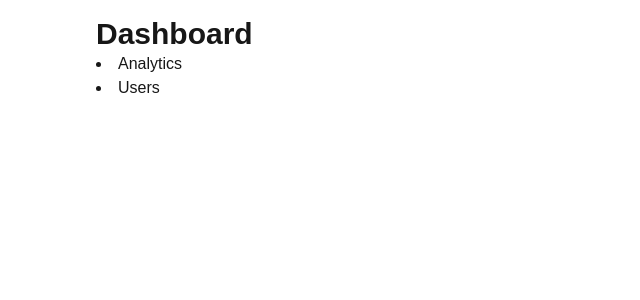
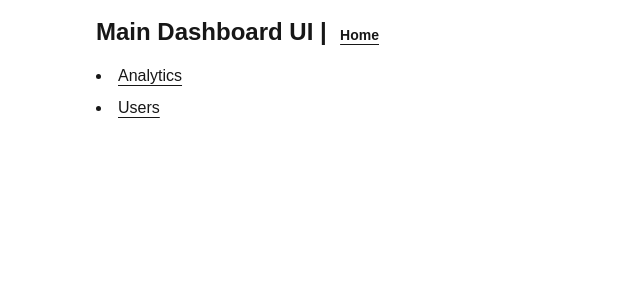
Before and after one commit to KwabSA/next15-app-dev, a Next.js app: page /dashboard in a window 1280 px wide. Shown: the top 300 px of the page, without its empty margins (0-640 px from the left). Built offline with nearby package versions, Linux system fonts and the light colour scheme.

Commit message:
Implemented Route Grouping

```diff
--- /dev/null
+++ b/app/(dashboard)/dashboard/page.tsx
@@ -0,0 +1,34 @@
+import Link from "next/link";
+
+const DashboardPage = () => {
+  return (
+    <>
+      <h1 className="text-2xl font-bold">
+        Main Dashboard UI {"|"} &nbsp;
+        <Link href={"/"} className="text-sm underline underline-offset-4">
+          Home
+        </Link>{" "}
+      </h1>
+      <div className="space-y-2 mt-4">
+        <li>
+          <Link
+            href={"/dashboard/analytics"}
+            className="underline underline-offset-4"
+          >
+            Analytics
+          </Link>
+        </li>
+        <li>
+          <Link
+            href={"/dashboard/users"}
+            className="underline underline-offset-4"
+          >
+            Users
+          </Link>
+        </li>
+      </div>
+    </>
+  );
+};
+
+export default DashboardPage;
--- a/app/dashboard/users/[id]/page.tsx
+++ b/app/(dashboard)/dashboard/users/[id]/page.tsx
@@ -3,6 +3,7 @@ import React from "react";
 
 const UserProfile = ({ params }: { params: { id: string } }) => {
   const { id } = params;
+  // params.id;
   return (
     <>
       <div className="text-3xl font-bold border-b-2 mb-4">User Details</div>
--- a/app/dashboard/users/page.tsx
+++ b/app/(dashboard)/dashboard/users/page.tsx
@@ -14,7 +14,7 @@ const UsersPage = () => {
         </span>
       </div>
 
-      <ul className="mt-8">
+      <ul className="mt-8 space-y-2">
         <li>
           <Link href={"/dashboard/users/1"}>User 1</Link>
         </li>
--- /dev/null
+++ b/app/(dashboard)/layout.tsx
@@ -0,0 +1,12 @@
+import Link from "next/link";
+import React from "react";
+
+const Layout = ({ children }: { children: React.ReactNode }) => {
+  return (
+    <>
+      <div>{children}</div>
+    </>
+  );
+};
+
+export default Layout;
--- a/app/about/page.tsx
+++ b/app/(root)/about/page.tsx
@@ -1,5 +1,5 @@
 const About = () => {
-  return <div className="mx-24">About</div>;
+  return <div className="text-2xl">About</div>;
 };
 
 export default About;
--- /dev/null
+++ b/app/(root)/layout.tsx
@@ -0,0 +1,18 @@
+import Link from "next/link";
+import React from "react";
+
+const Layout = ({ children }: { children: React.ReactNode }) => {
+  return (
+    <div>
+      <h1 className="text-3xl">
+        Navbar Here{" "}
+        <Link href={"/dashboard"} className="text-sm">
+          Dashboard
+        </Link>{" "}
+      </h1>
+      {children}
+    </div>
+  );
+};
+
+export default Layout;
--- a/app/page.tsx
+++ b/app/(root)/page.tsx
@@ -5,7 +5,7 @@ const Home = () => {
     <>
       <div className="text-2xl mx-24">Welcome to NEXT 15.</div>
       <button className="rounded-full">
-        <Link href={"/about"} className="mx-16">
+        <Link href={"/about"} className="underline">
           About
         </Link>
       </button>
--- a/app/dashboard/page.tsx
+++ /dev/null
@@ -1,18 +0,0 @@
-import Link from "next/link";
-import React from "react";
-
-const DashboardPage = () => {
-  return (
-    <>
-      <div className="text-3xl font-bold">Dashboard</div>
-      <li>
-        <Link href={"/dashboard/analytics"}>Analytics</Link>
-      </li>
-      <li>
-        <Link href={"/dashboard/users"}>Users</Link>
-      </li>
-    </>
-  );
-};
-
-export default DashboardPage;
--- a/app/layout.tsx
+++ b/app/layout.tsx
@@ -15,8 +15,8 @@ const geistMono = localFont({
 });
 
 export const metadata: Metadata = {
-  title: "Create Next App",
-  description: "Generated by create next app",
+  title: "Next 15 App Dev",
+  description: "App Dev Guide to Next 15",
 };
 
 export default function RootLayout({
```
Also changed, not shown: tsconfig.json (+7 -1 lines), app/(dashboard)/dashboard/analytics/page.tsx (renamed from app/dashboard/analytics/page.tsx).
